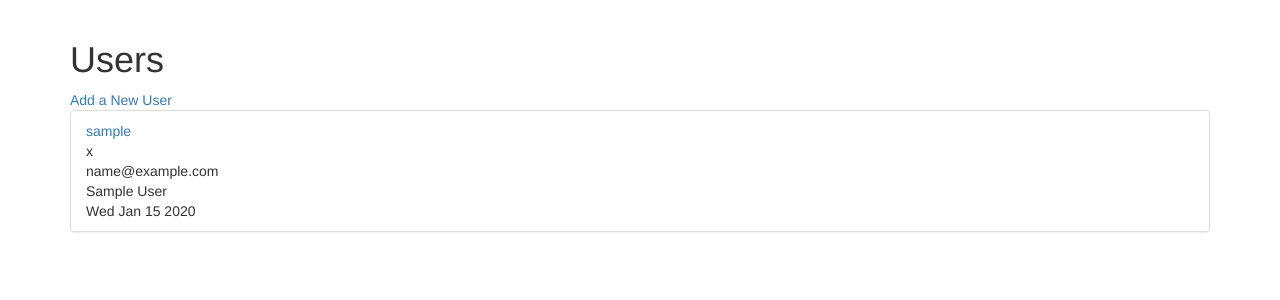
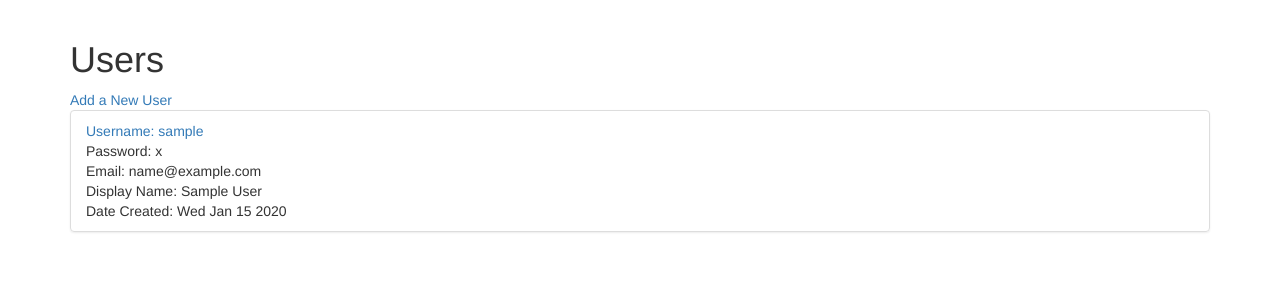
Before and after one commit to patr9240/lab-05, a Node server app: page /users in a window 1280 px wide. Shown: the part 52-352 px from the top of the page. Run offline with Node 20, Linux system fonts and the light colour scheme; tables that the repository leaves empty hold one stand-in row (values such as "Sample post"); some libraries are stand-ins or nearby versions.

Commit message:
changing users index more

```diff
--- a/server/views/users/index.ejs
+++ b/server/views/users/index.ejs
@@ -9,16 +9,16 @@
         <% for (var i = 0; i < users.length; i++) { %>
             <li class="list-group-item">
                 <a href="/users/<%= users[i]._id %>" title="Edit User">
-                    <%= users[i].username %>
+                Username: <%= users[i].username %>
                 </a>
                 <br />
-                <%= users[i].password %>
+                Password: <%= users[i].password %>
                 <br />
-                <%= users[i].email %>
+                Email: <%= users[i].email %>
                 <br />
-                <%= users[i].displayName %>
+                Display Name: <%= users[i].displayName %>
                 <br />
-                <%= users[i].created.toDateString() %>
+                Date Created: <%= users[i].created.toDateString() %>
             </li>
         <% } %>
     </ul>
```
